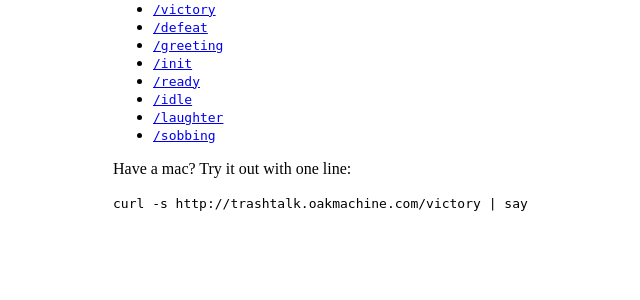
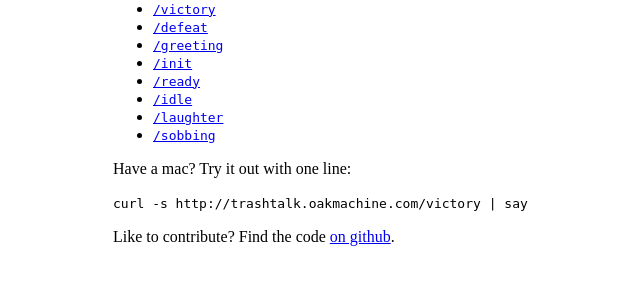
Before and after one commit to yosemitebandit/trashtalk, a Flask app: page / in a window 1280 px wide. Shown: the part 129-429 px from the top of the page, without its empty margins (127-767 px from the left). Run offline with Flask 2, Linux system fonts and the light colour scheme.

Commit message:
adds github link

```diff
--- a/templates/index.html
+++ b/templates/index.html
@@ -36,5 +36,10 @@
     <code>
       curl -s http://trashtalk.oakmachine.com/victory | say
     </code>
+
+    <p>
+      Like to contribute?
+      Find the code <a href='https://github.com/yosemitebandit/trashtalk'>on github</a>.
+    </p>
   </body>
 </html>
```
